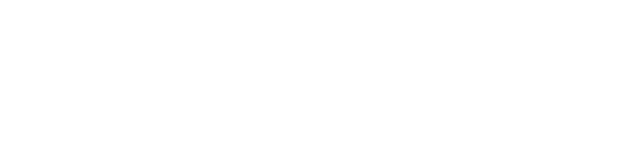
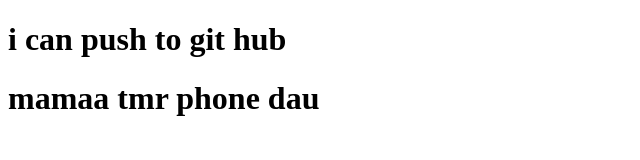
Before and after one commit to yousufbinakram/my-first-repo, a plain HTML site: page index.html in a window 1280 px wide. Shown: the whole page, without its empty margins (0-640 px from the left). Drawn offline with Linux system fonts and the light colour scheme.

Commit message:
h1 added

```diff
--- a/index.html
+++ b/index.html
@@ -7,6 +7,7 @@
     <title>my first github repo</title>
 </head>
 <body>
-
+    <h1>i can push to git hub</h1>
+    <h1>mamaa tmr phone dau</h1>
 </body>
 </html>
```
